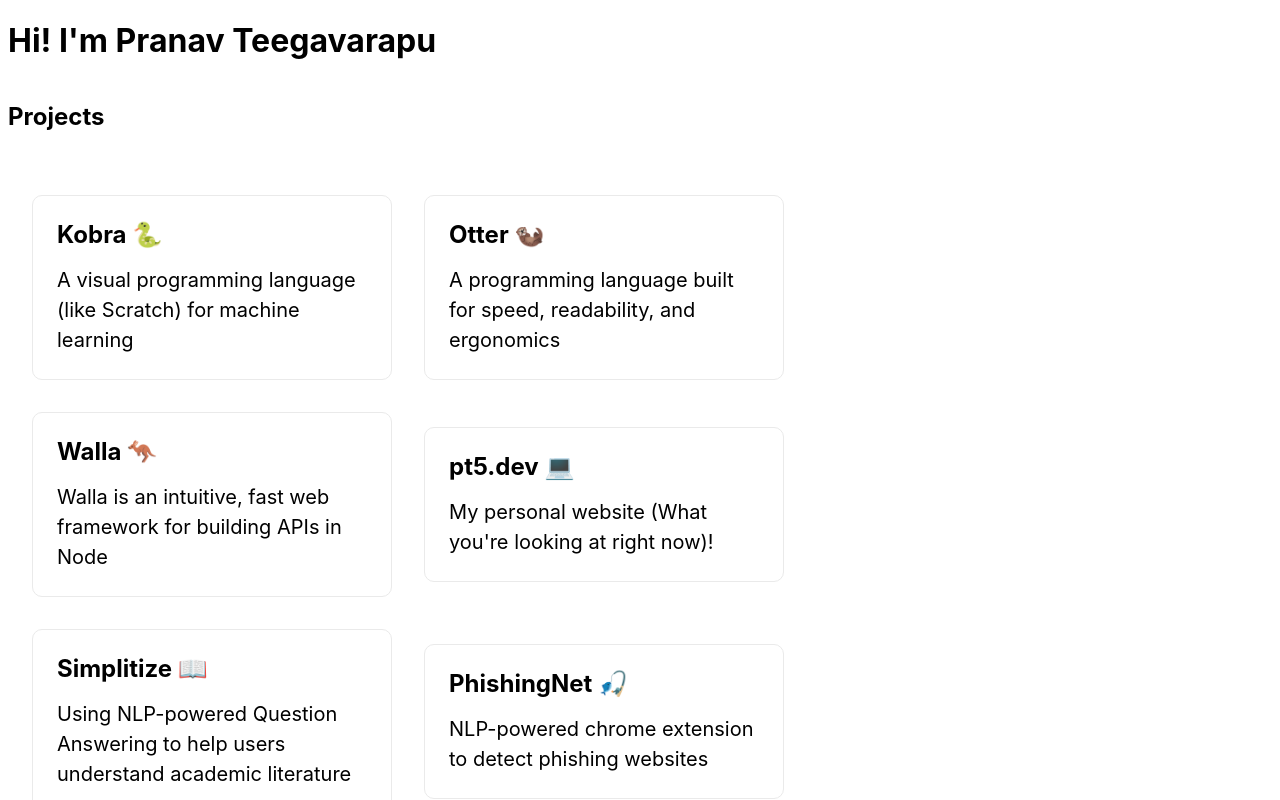
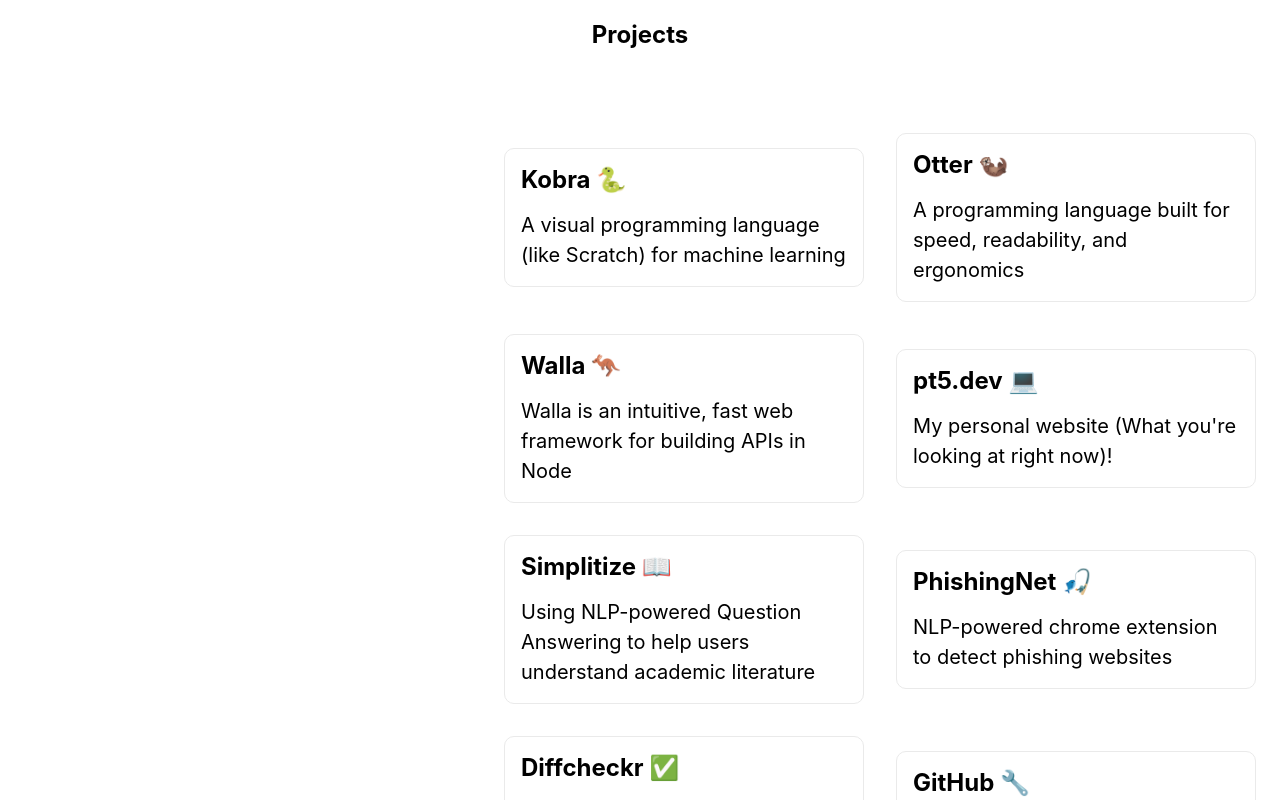
Before and after one commit to pranavnt/pt5.dev, a Next.js app: page / in a window 1280 px wide. Shown: the top 800 px of the page. Built offline with nearby package versions, Linux system fonts and the light colour scheme.

Commit message:
minor styling updates

```diff
--- a/pages/index.js
+++ b/pages/index.js
@@ -10,12 +10,8 @@
         <link rel="icon" href="/favicon.ico" />
       </Head>
 
-      <div style={{ float: "left" }}>
-        <h1>Hi! I'm Pranav Teegavarapu</h1>
-      </div>
-
-      <div style={{ float: "right" }}>
-        <h2>Projects</h2>
+      <div className="projectsDiv">
+        <h2 style={{ textAlign: "center" }}>Projects</h2>
         <div className={styles.grid}>
           <Project
             url="https://github.com/kobra-dev"
--- a/styles/Home.module.css
+++ b/styles/Home.module.css
@@ -1,10 +1,3 @@
-.container {
-  min-height: 100vh;
-  padding: 0 0.5rem;
-  display: flex;
-  flex-direction: column;
-}
-
 .footer {
   width: 100%;
   height: 100px;
@@ -20,23 +13,8 @@
   align-items: center;
 }
 
-.title {
-  margin: 0;
-  line-height: 1.15;
-  font-size: 4rem;
-}
-
-.title,
-.description {
-  text-align: center;
-}
-
-.description {
-  line-height: 1.5;
-  font-size: 1.5rem;
-}
-
 .grid {
+  float: right;
   display: flex;
   align-items: center;
   justify-content: center;
@@ -49,7 +27,7 @@
 .card {
   margin: 1rem;
   flex-basis: 45%;
-  padding: 1.5rem;
+  padding: 1rem;
   text-align: left;
   color: inherit;
   text-decoration: none;
@@ -76,10 +54,6 @@
   line-height: 1.5;
 }
 
-.logo {
-  height: 1em;
-}
-
 @media (max-width: 600px) {
   .grid {
     width: 50%;
@@ -87,3 +61,8 @@
     flex-direction: column;
   }
 }
+
+.projectsDiv {
+  float: "right";
+  width: "50%";
+}
```
